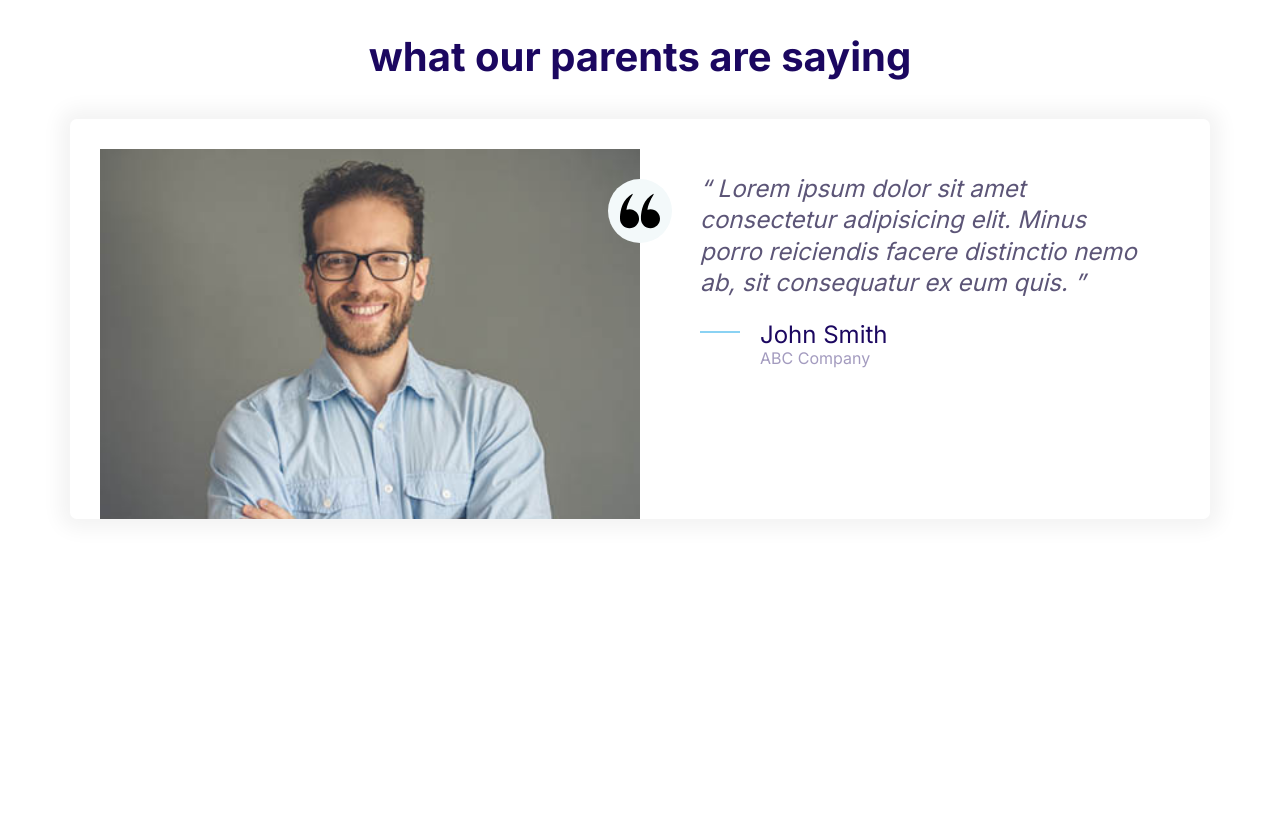
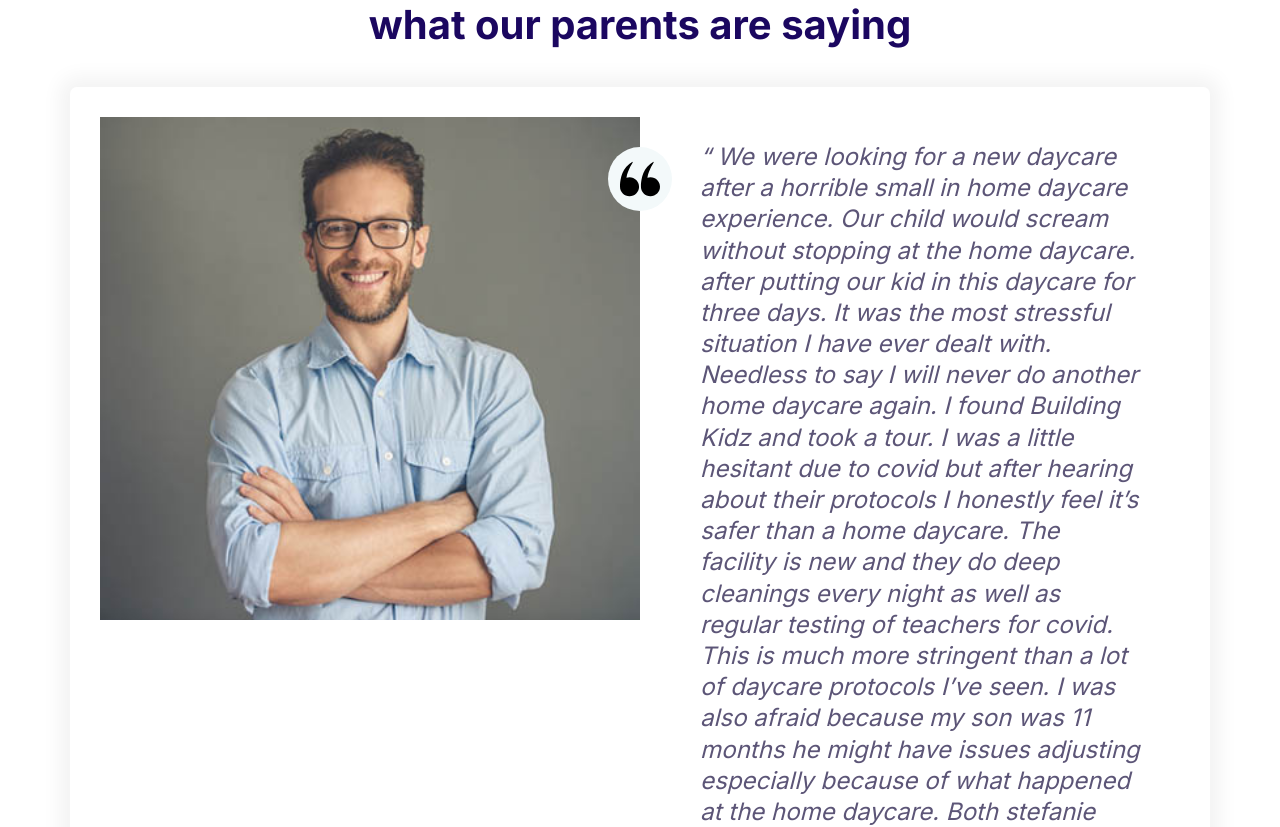
Before and after one commit to darecallad/Sunny, a plain HTML site: page docs/index.html in a window 1280 px wide. Shown: the part 1803-2630 px from the top of the page. Before the commit the page ends 2382 px from the top, so only its background shows below. Drawn offline with nearby package versions, Linux system fonts and the light colour scheme.

Commit message:
remove height from card

```diff
--- a/docs/css/styles.css
+++ b/docs/css/styles.css
@@ -421,7 +421,6 @@ a {
   border-radius: 7px;
   box-shadow: 0 0 20px 10px #f3f3f3;
   overflow: hidden;
-  height: 370px;
 }
 
 .card__header {
@@ -442,12 +441,6 @@ a {
   padding: 2rem 3rem;
 }
 
-@media screen and (min-width: 1024px) {
-  .card {
-    height: 400px;
-  }
-}
-
 /* Plans Block */
 .block-plans .grid {
   gap: 8rem 4rem;
@@ -461,7 +454,7 @@ a {
 
 /* Plans */
 .plan {
-  transition: transform 0.2s ease-out;
+  transition: transform 0.4s ease-out;
 }
 
 .plan__name {
@@ -475,28 +468,8 @@ a {
   margin-bottom: 2rem;
 }
 
-.plan--popular {
+.plan:hover {
   transform: scale(1.1);
-}
-.plan--popular .card__header {
-  position: relative;
-}
-
-.plan--popular .card__header::before {
-  content: url(../images/popular.svg);
-  width: 40px;
-  display: inline-block;
-  position: absolute;
-  top: -6px;
-  right: 5%;
-}
-
-.plan:hover {
-  transform: scale(1.05);
-}
-
-.plan--popular:hover {
-  transform: scale(1.15);
 }
 
 /* testimonial */
--- a/docs/index.html
+++ b/docs/index.html
@@ -189,9 +189,28 @@
             </div>
             <blockquote class="quote">
               <p class="quote__text">
-                Lorem ipsum dolor sit amet consectetur adipisicing elit. Minus
-                porro reiciendis facere distinctio nemo ab, sit consequatur ex
-                eum quis.
+                We were looking for a new daycare after a horrible small in home
+                daycare experience. Our child would scream without stopping at
+                the home daycare. after putting our kid in this daycare for
+                three days. It was the most stressful situation I have ever
+                dealt with. Needless to say I will never do another home daycare
+                again. I found Building Kidz and took a tour. I was a little
+                hesitant due to covid but after hearing about their protocols I
+                honestly feel it’s safer than a home daycare. The facility is
+                new and they do deep cleanings every night as well as regular
+                testing of teachers for covid. This is much more stringent than
+                a lot of daycare protocols I’ve seen. I was also afraid because
+                my son was 11 months he might have issues adjusting especially
+                because of what happened at the home daycare. Both stefanie and
+                elissa were AMAZING in helping my kid adjust. It took my son Ten
+                minutes the first day and after a week he doesn’t even cry at
+                drop off! Which is saying a lot considering he wouldn’t stop
+                crying with his previous daycare. They take tons of pictures and
+                videos of my kid so I don’t feel like I’m missing out and he
+                ALWAYS looks super happy. They’ll notice small things like a
+                small rash or if his temperament has changed due or getting
+                shots and keep me informed. If anyone is looking for a good
+                daycare I highly recommend this one.
               </p>
               <footer>
                 <div class="media">
```
